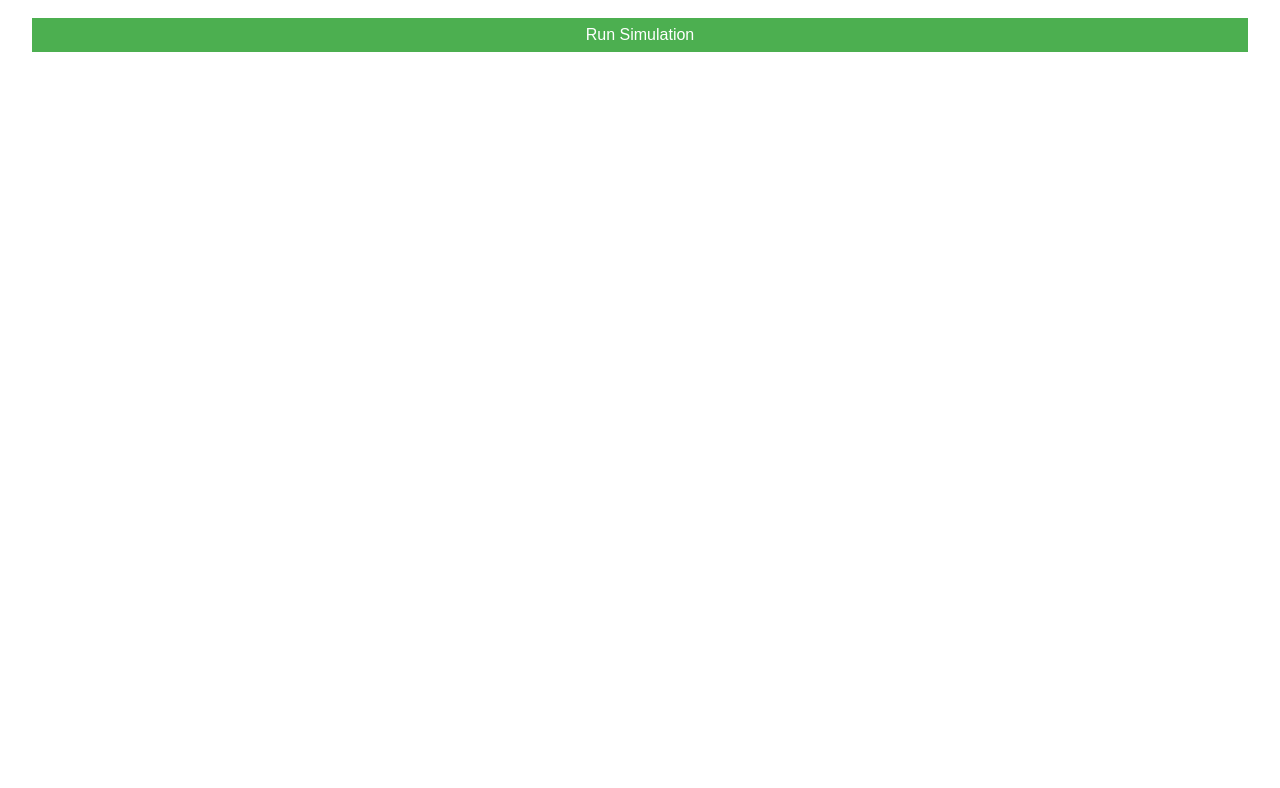
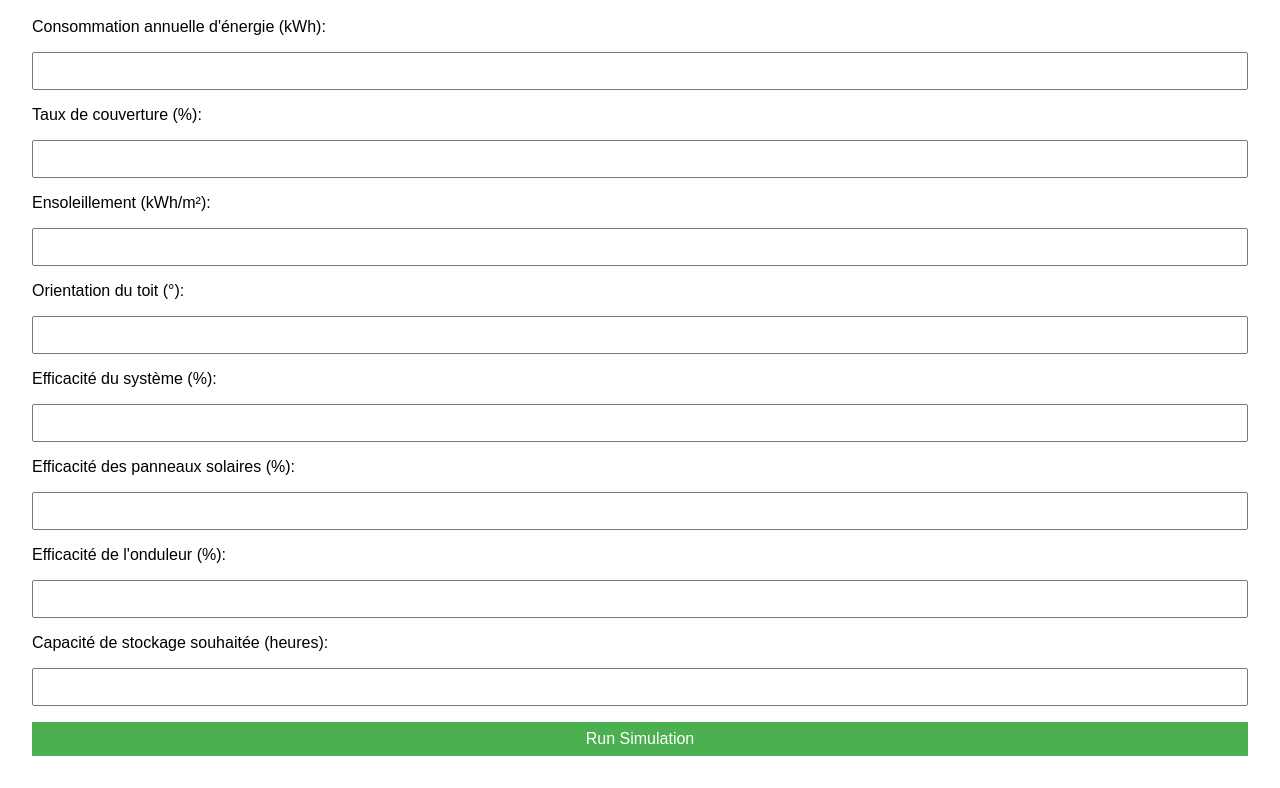
Before and after one commit to kermia-ai/SimSolarPS, a plain HTML site: page index.html in a window 1280 px wide. Shown: the part 72-860 px from the top of the page. Before the commit the page ends 800 px from the top, so only its background shows below. Drawn offline with Linux system fonts and the light colour scheme.

Commit message:
Update index.html

```diff
--- a/index.html
+++ b/index.html
@@ -9,7 +9,30 @@
 <body>
     <h1>SolarChargeSim</h1>
     <form id="simulation-form">
-        <!-- Add your input fields here -->
+        <label for="annual-energy-consumption-kwh">Consommation annuelle d'énergie (kWh):</label>
+        <input type="number" id="annual-energy-consumption-kwh" required>
+
+        <label for="coverage-ratio">Taux de couverture (%):</label>
+        <input type="number" id="coverage-ratio" required>
+
+        <label for="solar-irradiation">Ensoleillement (kWh/m²):</label>
+        <input type="number" id="solar-irradiation" required>
+
+        <label for="roof-orientation">Orientation du toit (°):</label>
+        <input type="number" id="roof-orientation" required>
+
+        <label for="system-efficiency">Efficacité du système (%):</label>
+        <input type="number" id="system-efficiency" required>
+
+        <label for="panel-efficiency">Efficacité des panneaux solaires (%):</label>
+        <input type="number" id="panel-efficiency" required>
+
+        <label for="inverter-efficiency">Efficacité de l'onduleur (%):</label>
+        <input type="number" id="inverter-efficiency" required>
+
+        <label for="desired-storage-capacity-hours">Capacité de stockage souhaitée (heures):</label>
+        <input type="number" id="desired-storage-capacity-hours" required>
+
         <button type="submit">Run Simulation</button>
     </form>
     <div id="results">
```
